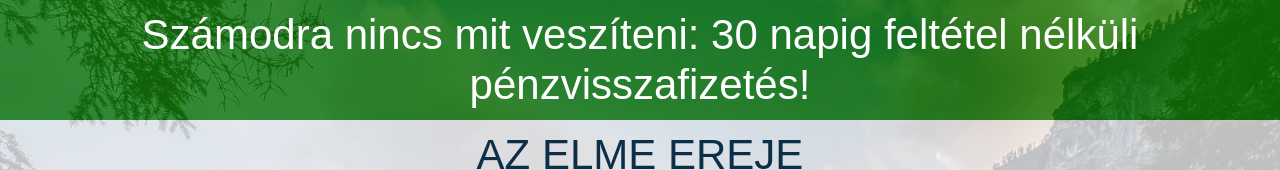
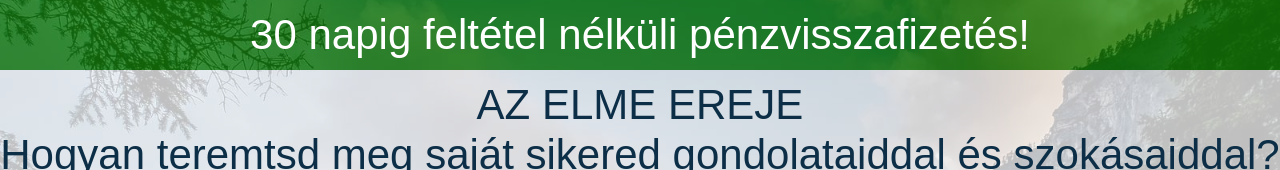
Before and after one commit to medlino/coach_landing, a Next.js app: page / in a window 1280 px wide. Shown: the top 170 px of the page. Built offline with nearby package versions, Linux system fonts and the light colour scheme; a web font is replaced by a local one.

Commit message:
chore: text amends

```diff
--- a/src/components/Sections/HeroSection/HeroSection.tsx
+++ b/src/components/Sections/HeroSection/HeroSection.tsx
@@ -12,8 +12,7 @@ export const HeroSection = () => {
   return (
     <section className={styles.heroSection}>
       <h1 className={styles.promo}>
-        Számodra nincs mit veszíteni: 30 napig feltétel nélküli
-        pénzvisszafizetés!
+        30 napig feltétel nélküli pénzvisszafizetés!
       </h1>
       <h1 className={styles.title}>
         AZ ELME EREJE
```
